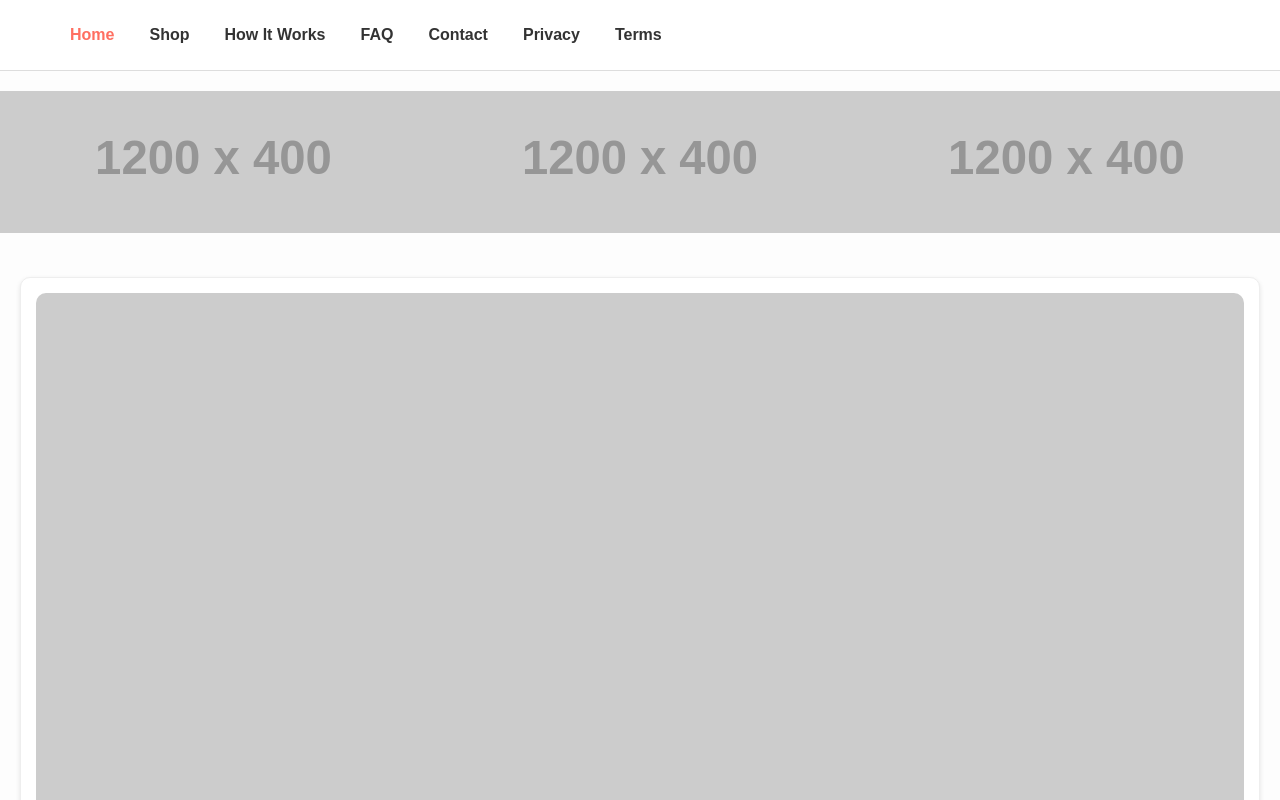
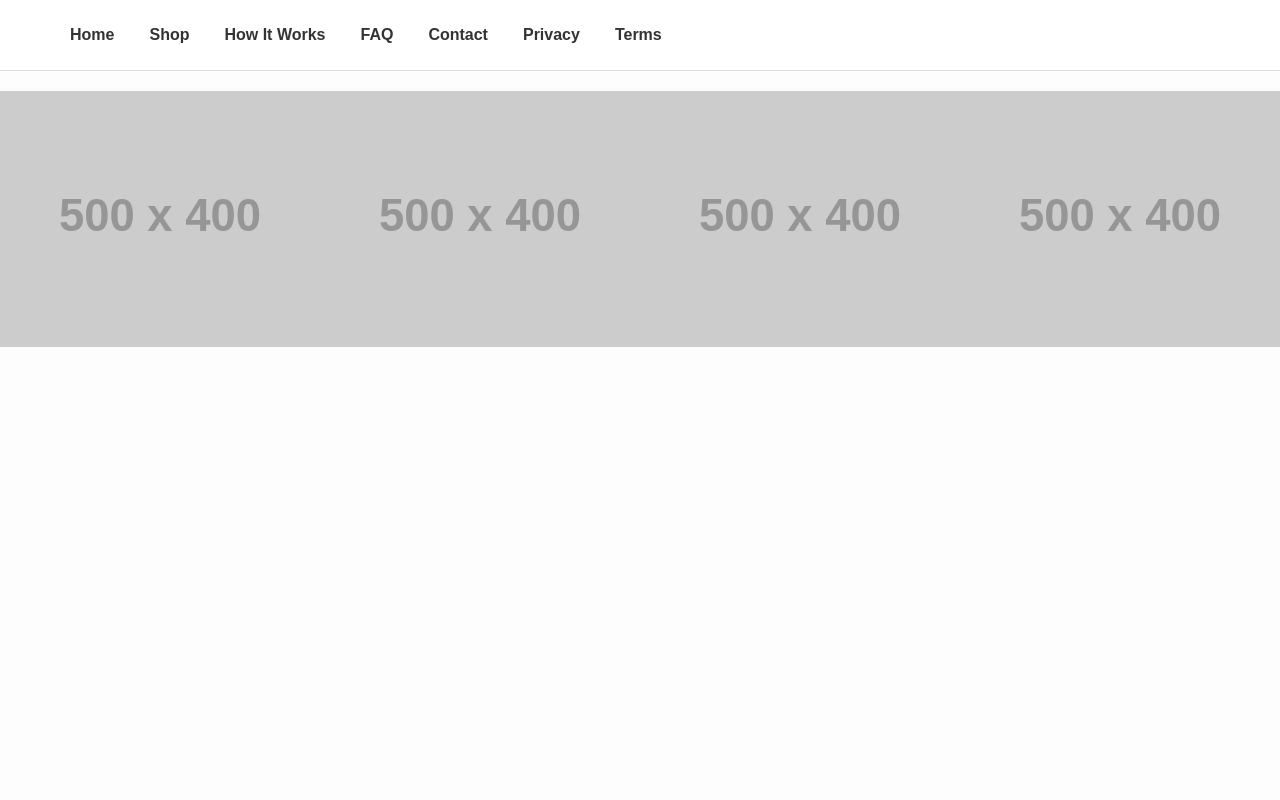
Before and after one commit to messagemugz-debug/Message-Mugz-Website, a plain HTML site: page index.html in a window 1280 px wide. Shown: the top 800 px of the page. Drawn offline with Linux system fonts and the light colour scheme; placeholder pictures from the web are drawn by us.

Commit message:
index.html

```diff
--- a/index.html
+++ b/index.html
@@ -10,7 +10,7 @@
   <!-- Navigation Bar -->
   <nav class="navbar">
     <ul>
-      <li><a href="index.html" class="active">Home</a></li>
+      <li><a href="index.html">Home</a></li>
       <li><a href="shop.html">Shop</a></li>
       <li><a href="how_it_works.html">How It Works</a></li>
       <li><a href="faq.html">FAQ</a></li>
@@ -20,39 +20,14 @@
     </ul>
   </nav>
 
-  <!-- Hero Carousel -->
-  <section class="carousel-container">
+  <!-- Product Carousel Section (replacing hero image) -->
+  <div class="carousel-container">
     <div class="carousel-track">
-      <div class="carousel-item">
-        <img src="https://via.placeholder.com/1200x400?text=Slide+1" alt="Slide 1">
-      </div>
-      <div class="carousel-item">
-        <img src="https://via.placeholder.com/1200x400?text=Slide+2" alt="Slide 2">
-      </div>
-      <div class="carousel-item">
-        <img src="https://via.placeholder.com/1200x400?text=Slide+3" alt="Slide 3">
-      </div>
+      <div class="carousel-item"><img src="https://via.placeholder.com/500x400?text=Message+Mug+1" alt="Mug 1"></div>
+      <div class="carousel-item"><img src="https://via.placeholder.com/500x400?text=Message+Mug+2" alt="Mug 2"></div>
+      <div class="carousel-item"><img src="https://via.placeholder.com/500x400?text=Message+Mug+3" alt="Mug 3"></div>
+      <div class="carousel-item"><img src="https://via.placeholder.com/500x400?text=Message+Mug+4" alt="Mug 4"></div>
     </div>
-  </section>
-
-  <!-- Shop Section -->
-  <section id="products" class="product-grid">
-    <div class="product-card">
-      <img src="https://via.placeholder.com/300x300?text=Birthday+Mug" alt="Birthday Mug">
-      <h3>Birthday Mug</h3>
-      <p>Send a personalised birthday message with every sip.</p>
-      <a href="#" class="btn">Buy Now</a>
-    </div>
-  </section>
-
-  <footer>
-    <p>© 2025 Message Mugz — A heartfelt way to gift</p>
-    <ul>
-      <li><a href="privacy.html">Privacy Policy</a></li>
-      <li><a href="terms.html">Terms & Conditions</a></li>
-    </ul>
-  </footer>
-
-  <script src="carousel.js"></script>
+  </div>
 </body>
 </html>
```
